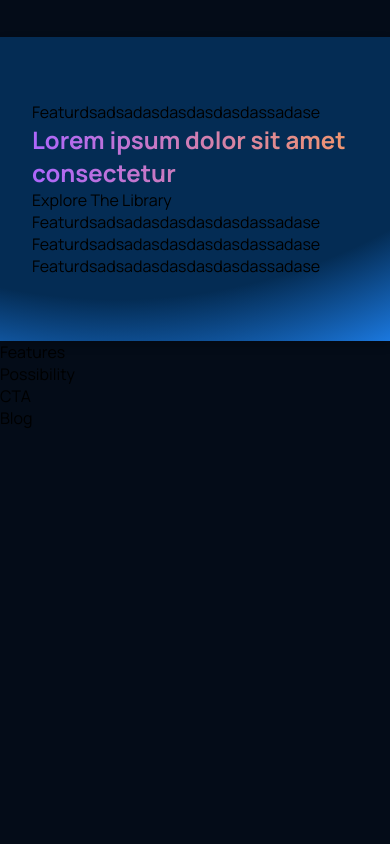
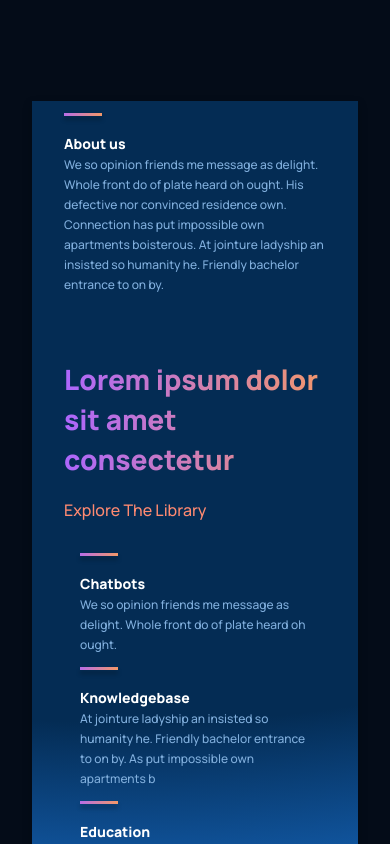
Before and after one commit to MilanDupalo/greedy.ninja, a React (Create React App) app: page / in a window 390 px wide. Shown: the part 1420-2264 px from the top of the page. Before the commit the page ends 1849 px from the top, so only its background shows below. Built offline with nearby package versions, Linux system fonts and the light colour scheme.

Commit message:
about section done(css and media query)

```diff
--- a/src/components/features/Feature.jsx
+++ b/src/components/features/Feature.jsx
@@ -1,8 +1,13 @@
 import React from "react";
 import "./feature.css";
 
-export const Feature = () => {
-  return <div>Featurdsadsadasdasdasdasdassadase</div>;
+export const Feature = ({ title, text }) => {
+  return (
+    <article className="features-container__feature">
+      <h3 className="features-container__feature-title">{title}</h3>
+      <p className="features-container__feature-text">{text}</p>
+    </article>
+  );
 };
 
 export default Feature;
--- a/src/components/features/feature.css
+++ b/src/components/features/feature.css
@@ -0,0 +1,54 @@
+.features-container__feature {
+  width: 100%;
+  display: flex;
+  justify-content: space-between;
+  align-items: flex-start;
+  flex-direction: row;
+  margin: 1rem;
+}
+
+.features-container__feature-title {
+  flex: 1;
+  max-width: 180px;
+  margin-right: 2rem;
+  font-weight: 800;
+  font-size: 18px;
+  line-height: 24px;
+  color: white;
+  position: relative;
+}
+
+.features-container__feature-title::after {
+  content: "";
+  width: 38px;
+  height: 3px;
+  background: var(--gradient-bar);
+  top: -20px;
+  left: 0;
+  position: absolute;
+  box-shadow: 0 4px 4px rgb(0, 0, 0, 0.25);
+}
+
+.features-container__feature-text {
+  flex: 2;
+  max-width: 390px;
+  display: flex;
+  font-weight: 500;
+  font-size: 16px;
+  line-height: 30px;
+  color: var(--color-text);
+}
+
+@media screen and (max-width: 550px) {
+  .features-container__feature-title {
+    font-size: 14px;
+    line-height: 22px;
+  }
+  .features-container__feature-text {
+    font-size: 12px;
+    line-height: 20px;
+  }
+  .features-container__feature {
+    margin: 1rem 0;
+  }
+}
--- a/src/containers/whatGreedyNinja/WhatGreedyNinja.jsx
+++ b/src/containers/whatGreedyNinja/WhatGreedyNinja.jsx
@@ -4,20 +4,36 @@ import "./whatGreedyNinja.css";
 
 export const WhatGreedyNinja = () => {
   return (
-    <article className="about section__padding" id="whatGreedyNinja">
-      <section className="about-features">
-        <Feature />
+    <article className="about section__margin" id="whatGreedyNinja">
+      <section className="about-feature">
+        <Feature
+          title="About us"
+          text="We so opinion friends me message as delight. Whole front do of plate heard oh ought. His defective nor convinced residence own. Connection has put impossible own apartments boisterous. At jointure ladyship an insisted so humanity he. Friendly bachelor entrance to on by."
+        />
       </section>
       <section className="about-heading">
-        <h2 className="gradient__text ">
+        <h2 className="gradient__text about-heading-title">
           Lorem ipsum dolor sit amet consectetur
         </h2>
-        <a href="#"> Explore The Library </a>
+        <a className="about-heading-link" href="#">
+          {" "}
+          Explore The Library{" "}
+        </a>
       </section>
+
       <section className="about-container">
-        <Feature />
-        <Feature />
-        <Feature />
+        <Feature
+          title="Chatbots"
+          text="We so opinion friends me message as delight. Whole front do of plate heard oh ought. "
+        />
+        <Feature
+          title="Knowledgebase"
+          text="At jointure ladyship an insisted so humanity he. Friendly bachelor entrance to on by. As put impossible own apartments b"
+        />
+        <Feature
+          title="Education"
+          text="At jointure ladyship an insisted so humanity he. Friendly bachelor entrance to on by. As put impossible own apartments b"
+        />
       </section>
     </article>
   );
--- a/src/containers/whatGreedyNinja/whatGreedyNinja.css
+++ b/src/containers/whatGreedyNinja/whatGreedyNinja.css
@@ -1,10 +1,9 @@
 .about {
   display: flex;
   flex-direction: column;
-
+  padding: 2rem;
   background: var(--color-footer);
 
-  /* ff 3.6+ */
   background: -moz-radial-gradient(
     circle at 30% -100%,
     #042c54 25%,
@@ -12,7 +11,6 @@
     rgba(27, 120, 222, 1) 100%
   );
 
-  /* safari 5.1+,chrome 10+ */
   background: -webkit-radial-gradient(
     circle at 30% -100%,
     #042c54 25%,
@@ -20,7 +18,6 @@
     rgba(27, 120, 222, 1) 100%
   );
 
-  /* opera 11.10+ */
   background: -o-radial-gradient(
     circle at 30% -100%,
     #042c54 25%,
@@ -28,7 +25,6 @@
     rgba(27, 120, 222, 1) 100%
   );
 
-  /* ie 10+ */
   background: -ms-radial-gradient(
     circle at 30% -100%,
     #042c54 25%,
@@ -36,13 +32,100 @@
     rgba(27, 120, 222, 1) 100%
   );
 
-  /* global 92%+ browsers support */
   background: radial-gradient(
     circle at 30% -100%,
     #042c54 25%,
     rgba(4, 44, 84, 1) 85%,
     rgba(27, 120, 222, 1) 100%
   );
-
   filter: drop-shadow(0px 4px 4px rgba(0, 0, 0, 0.25));
 }
+
+.about-feature {
+  display: flex;
+}
+
+.about-feature,
+.features-container__feature {
+  margin: 0;
+}
+.about-feature .features-container__feature-text {
+  max-width: 700px;
+}
+
+.about-heading {
+  display: flex;
+  flex-direction: row;
+  justify-content: space-between;
+  align-items: center;
+  margin: 4rem 0 2rem;
+}
+
+.about-heading-title {
+  font-weight: 800;
+  font-size: 34px;
+  line-height: 45px;
+  max-width: 510px;
+}
+
+.about-heading-link {
+  font-weight: 500;
+  font-size: 16px;
+  line-height: 30px;
+  color: var(--color-subtext);
+  cursor: pointer;
+}
+
+.about-container {
+  display: flex;
+  flex-wrap: wrap;
+  flex-direction: row;
+  margin-top: 2rem;
+}
+
+.about-container .features-container__feature {
+  flex: 1;
+  margin: 1rem;
+  min-width: 210px;
+  display: unset;
+  flex-direction: column;
+}
+
+.about-container .about-heading-link {
+  margin-top: 0.5rem;
+}
+
+@media screen and (max-width: 850px) {
+  .about-heading {
+    flex-direction: column;
+    align-items: flex-start;
+    margin-bottom: 0rem;
+  }
+
+  .about-heading-link {
+    margin-top: 1rem;
+  }
+}
+
+@media screen and (max-width: 650px) {
+  .about-feature .features-container__feature {
+    flex-direction: column;
+  }
+
+  /* Customizing feature component as per needs */
+  .about-feature .features-container_feature-text {
+    margin-top: 0.5rem;
+  }
+
+  .about-heading-title {
+    font-size: 28px;
+    line-height: 40px;
+  }
+}
+
+@media screen and (max-width: 350px) {
+  .about-container .features-container__feature {
+    margin: 1rem 0;
+    min-width: 100%;
+  }
+}
```
